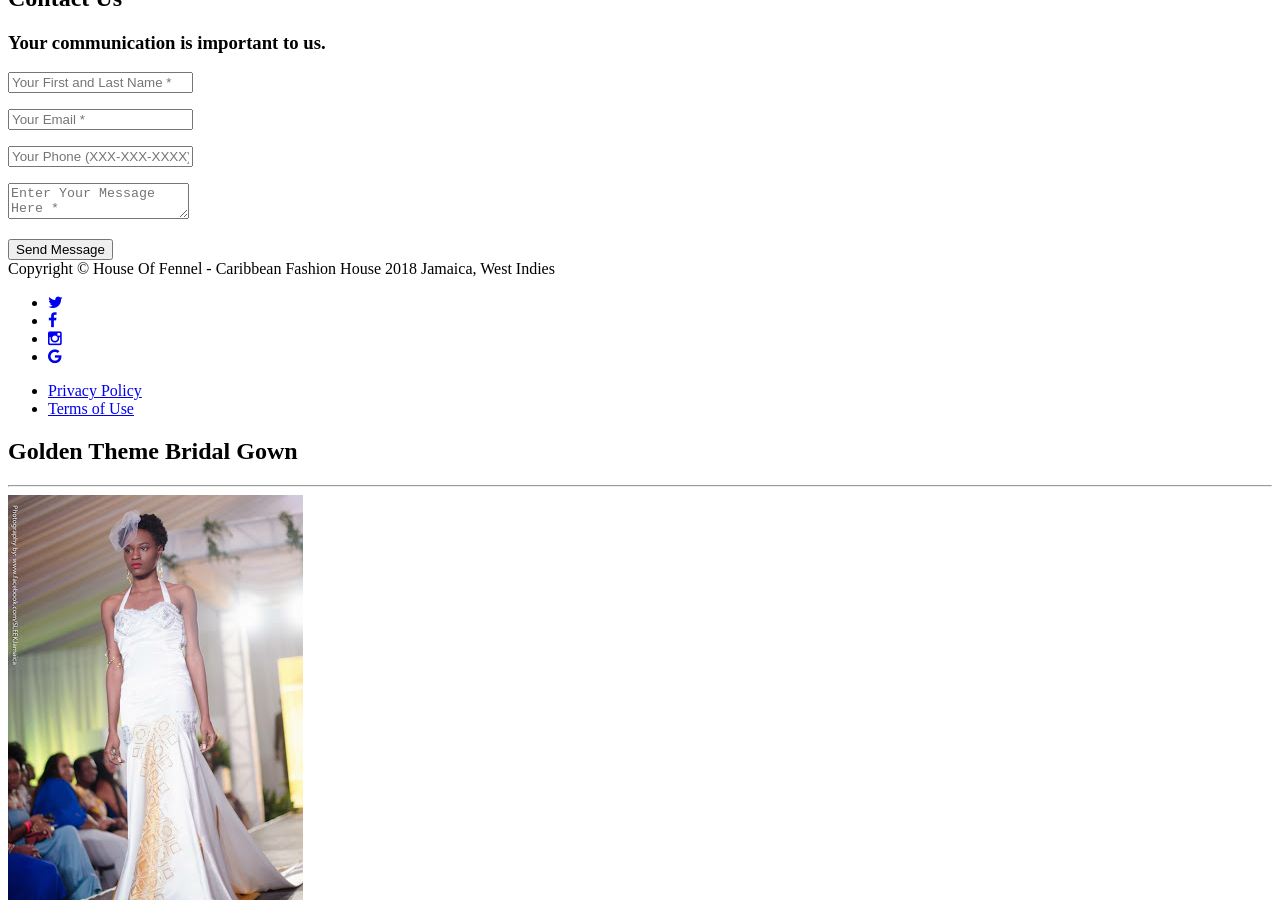
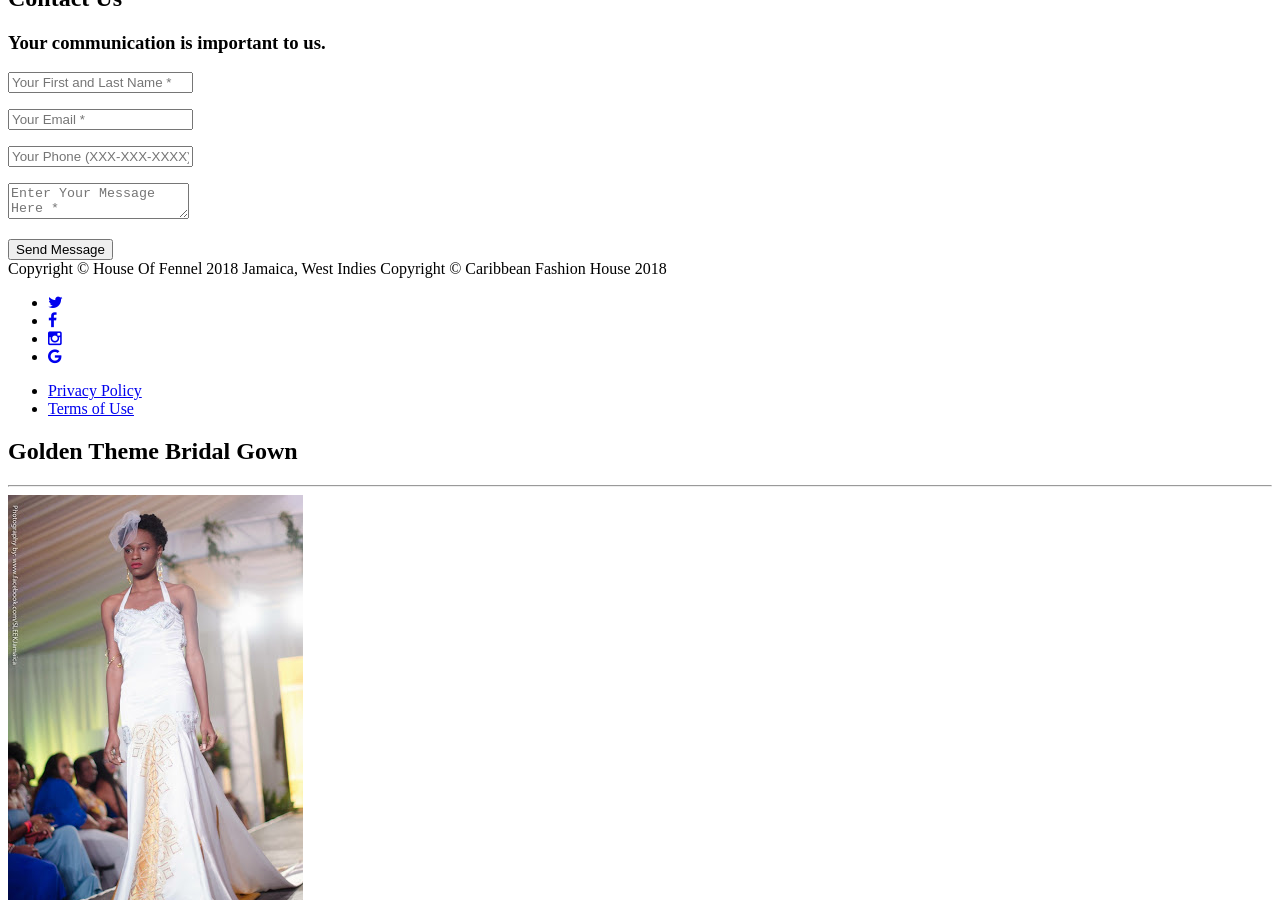
Before and after one commit to phpwebdevelope/phpwebdevelope.github.io, a Jekyll site: the page built from index.html, in a window 1280 px wide and 900 px high, scrolled down 4707 px. Built offline with Jekyll 4.4.1, drawn with Linux system fonts in a browser that asks for light colours; some web fonts are replaced.

Commit message:
add another span for the copy right section

```diff
--- a/_includes/footer.html
+++ b/_includes/footer.html
@@ -2,8 +2,9 @@
         <div class="container">
             <div class="row">
                 <div class="col-md-4">
-                    <span class="copyright">Copyright &copy; House Of Fennel - {{ site.title }} {{ 'now' | date: "%Y" }} Jamaica, West Indies</span>
-                </div>
+                    <span class="copyright">Copyright &copy; House Of Fennel {{ 'now' | date: "%Y" }} Jamaica, West Indies</span>
+                    <span class="copyright">Copyright &copy; {{ site.title }} {{ 'now' | date: "%Y" }} </span>
+              </div>
                 <div class="col-md-4">
                     <ul class="list-inline social-buttons">
                         {% for network in site.social %}
```
